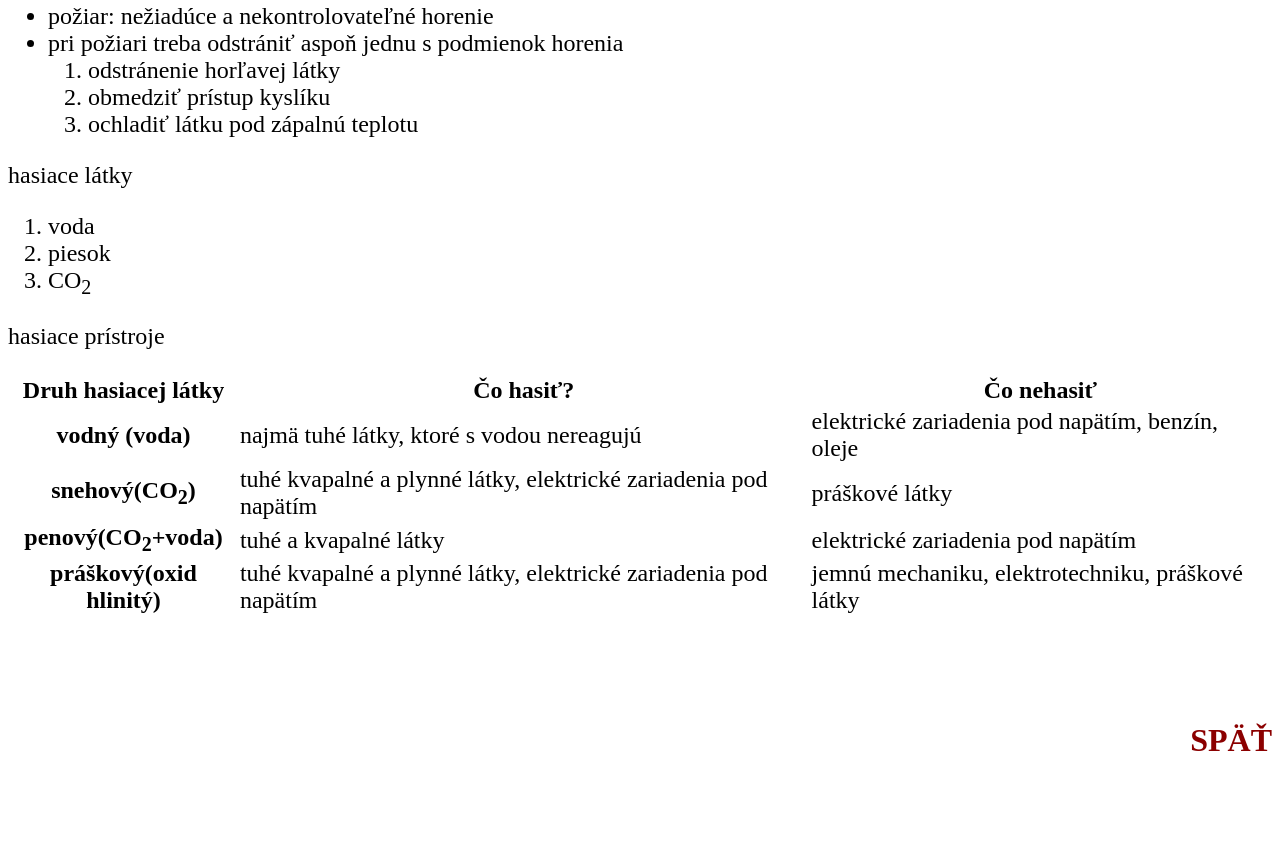
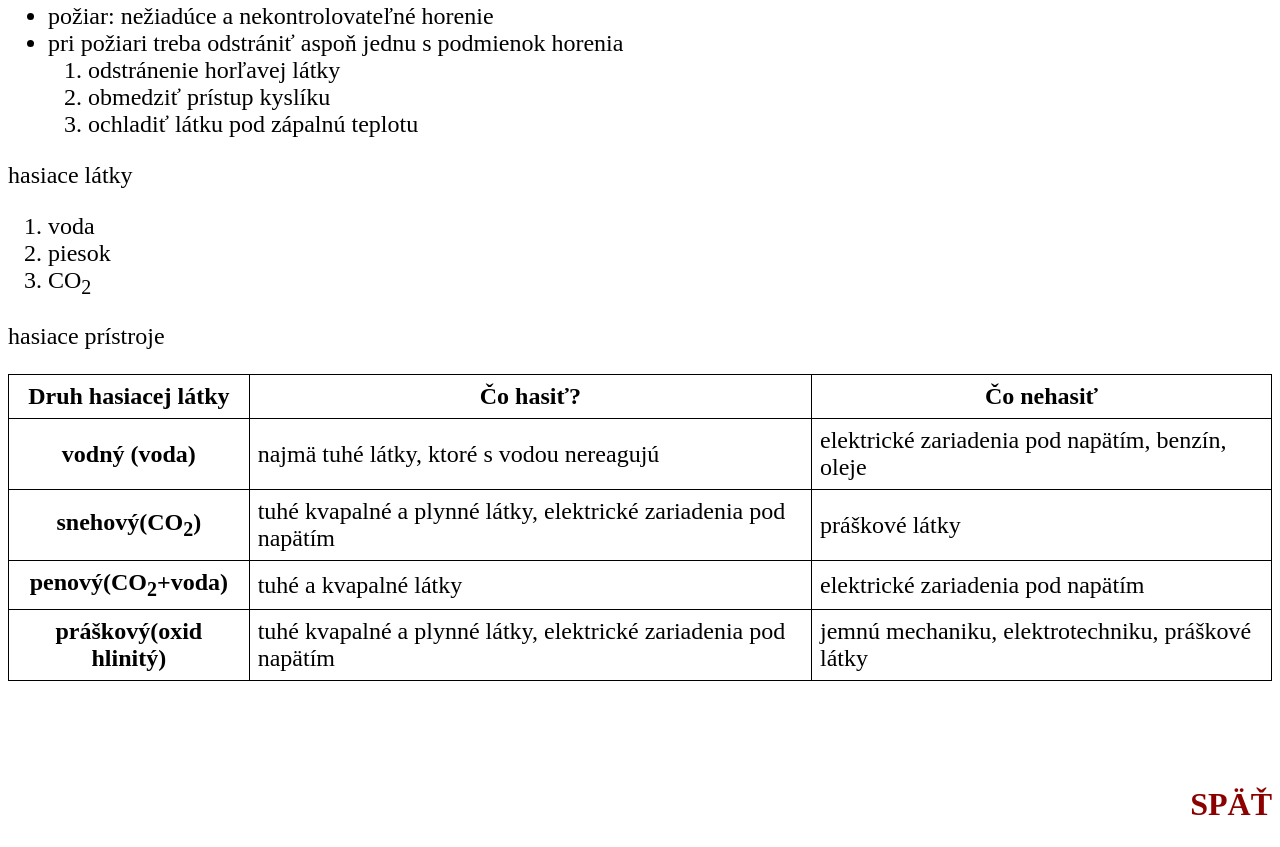
Before and after one commit to Nr3504/che, a plain HTML site: page poznamky.html in a window 1280 px wide. Shown: the part 2226-3073 px from the top of the page. Before the commit the page ends 3009 px from the top, so only its background shows below. Drawn offline with Linux system fonts and the light colour scheme.

Commit message:
Update poznamky.html

```diff
--- a/poznamky.html
+++ b/poznamky.html
@@ -18,7 +18,7 @@
         text-decoration:none;
         color:darkred;
       }
-      ohtab {
+      .ohtab {
         border: 1px solid black;
         border-collapse: collapse;
         padding: 8px;
```
